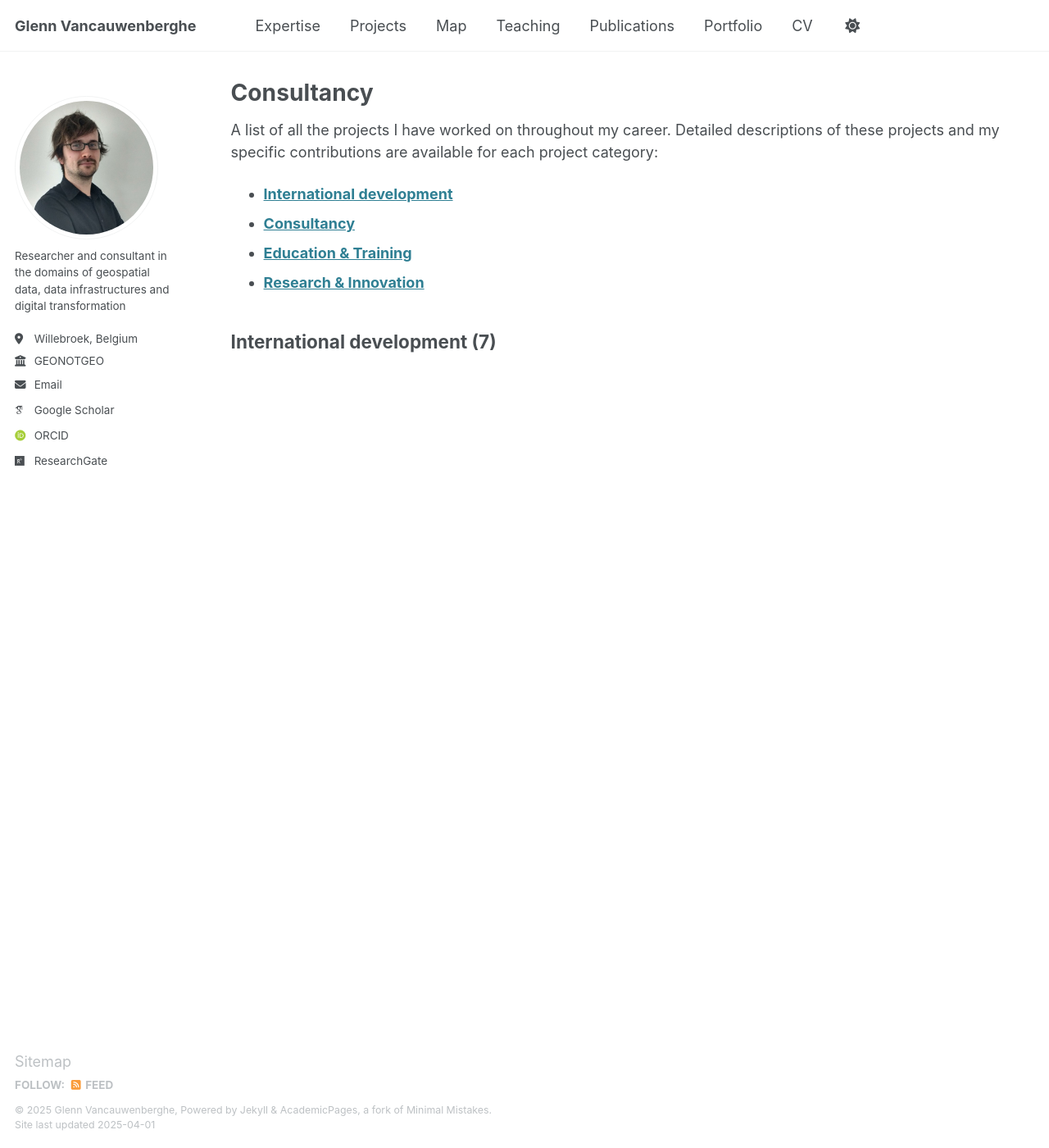
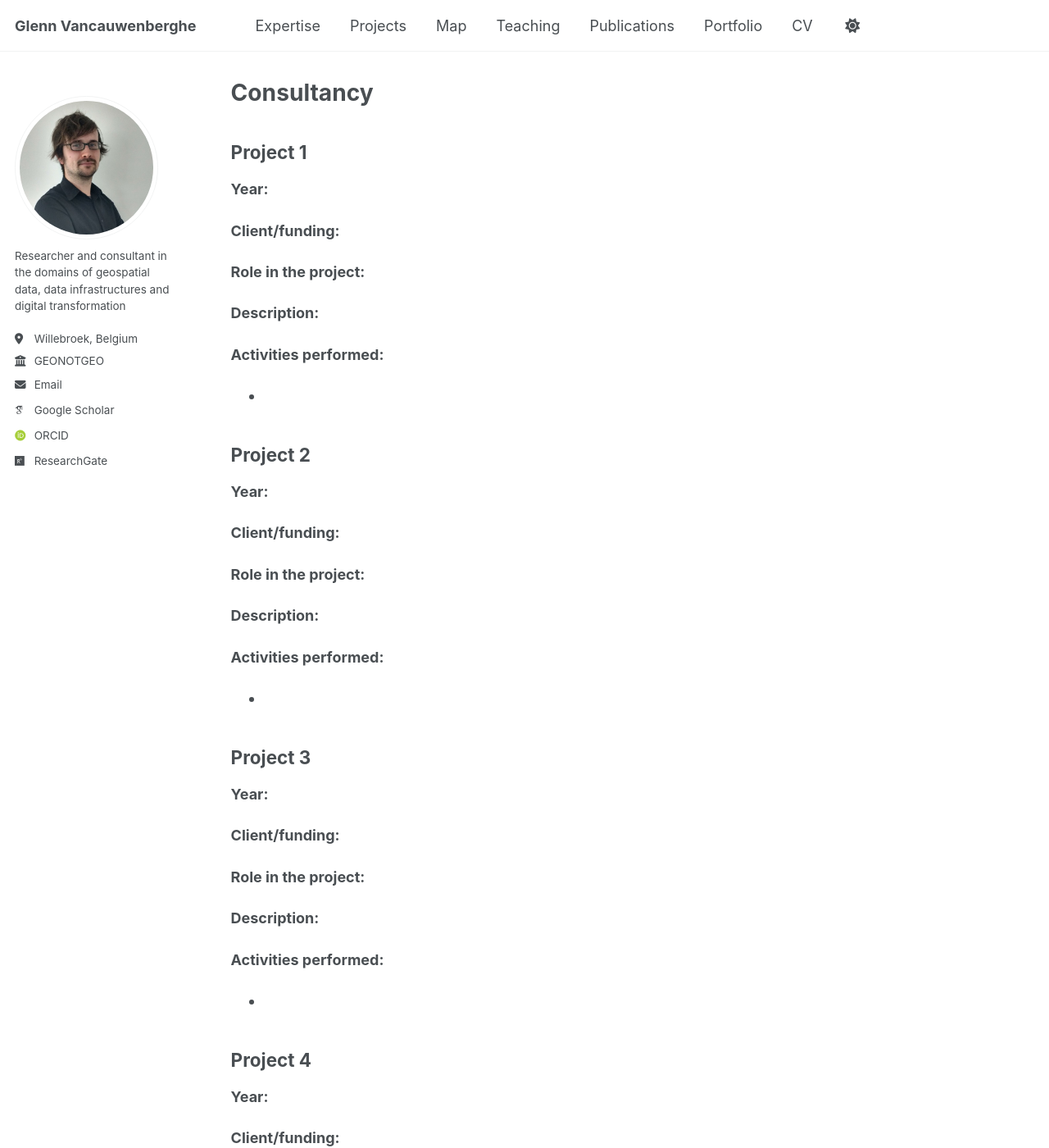
Before and after one commit to GVancauwenberghe/gvancauwenberghe.github.io, a Jekyll site: the page built from _pages/consultancy.md, in a window 1280 px wide and 1400 px high. Shown: the whole window at 82% size. Built offline with Jekyll 4.4.1, drawn with Linux system fonts in a browser that asks for light colours; some web fonts are replaced; some of the changed text lies outside the part shown.

Commit message:
Update consultancy.md

```diff
--- a/_pages/consultancy.md
+++ b/_pages/consultancy.md
@@ -7,11 +7,122 @@ author_profile: true
 
 {% include base_path %}
 
-A list of all the projects I have worked on throughout my career. Detailed descriptions of these projects and my specific contributions are available for each project category:
-* [**International development**](https://gvancauwenberghe.github.io/projects)
-* [**Consultancy**](https://gvancauwenberghe.github.io/projects)
-* [**Education & Training**](https://gvancauwenberghe.github.io/projects)
-* [**Research & Innovation**](https://gvancauwenberghe.github.io/projects)
+## Project 1
+**Year:**
 
+**Client/funding:**
 
-## International development (7)
+**Role in the project:**
+
+**Description:**
+
+**Activities performed:**
+*
+
+## Project 2
+**Year:**
+
+**Client/funding:**
+
+**Role in the project:**
+
+**Description:**
+
+**Activities performed:**
+*
+
+## Project 3
+**Year:**
+
+**Client/funding:**
+
+**Role in the project:**
+
+**Description:**
+
+**Activities performed:**
+*
+
+## Project 4
+**Year:**
+
+**Client/funding:**
+
+**Role in the project:**
+
+**Description:**
+
+**Activities performed:**
+*
+
+## Project 5
+**Year:**
+
+**Client/funding:**
+
+**Role in the project:**
+
+**Description:**
+
+**Activities performed:**
+*
+
+## Project 6
+**Year:**
+
+**Client/funding:**
+
+**Role in the project:**
+
+**Description:**
+
+**Activities performed:**
+*
+
+## Project 7
+**Year:**
+
+**Client/funding:**
+
+**Role in the project:**
+
+**Description:**
+
+**Activities performed:**
+*
+
+## Project 8
+**Year:**
+
+**Client/funding:**
+
+**Role in the project:**
+
+**Description:**
+
+**Activities performed:**
+*
+
+## Project 9
+**Year:**
+
+**Client/funding:**
+
+**Role in the project:**
+
+**Description:**
+
+**Activities performed:**
+*
+
+## Project 10
+**Year:**
+
+**Client/funding:**
+
+**Role in the project:**
+
+**Description:**
+
+**Activities performed:**
+*
```
